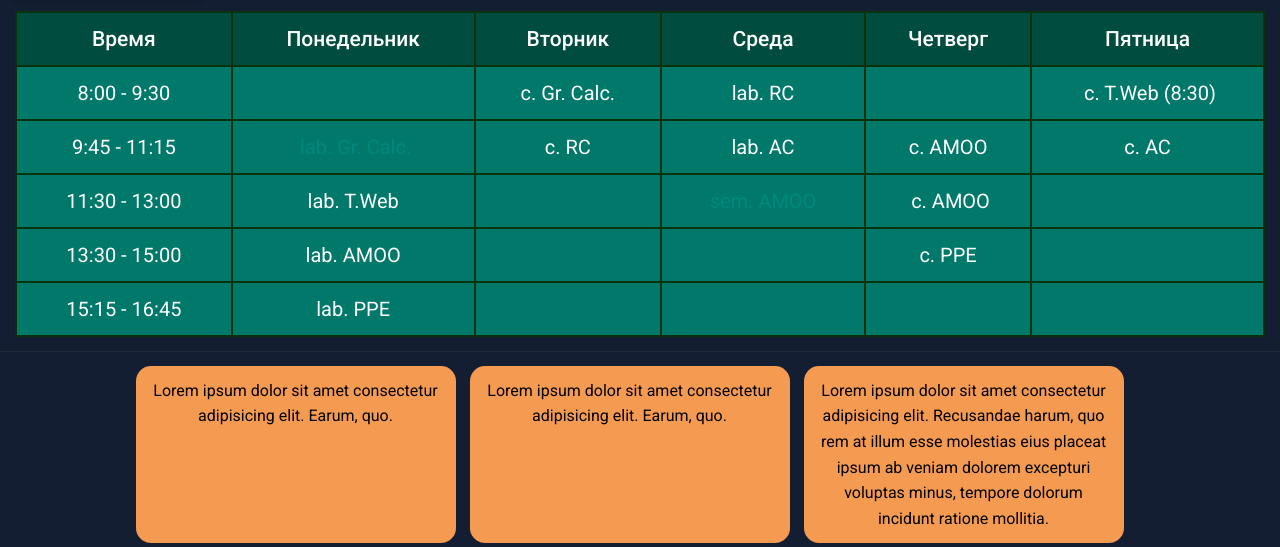
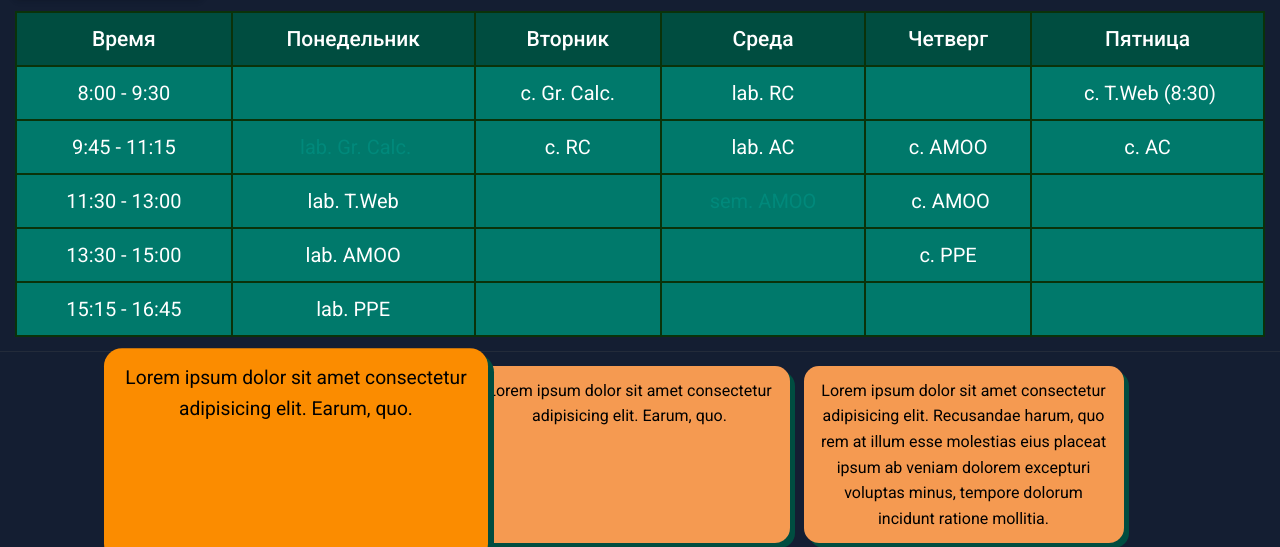
Before and after one commit to Sarafudinov/site, a plain HTML site: page index.html in a window 1280 px wide. In both pictures the pointer is over the element 295 px from the left and 675 px from the top of the page. Shown: the part 221-768 px from the top of the page. Drawn offline with nearby package versions, Linux system fonts and the light colour scheme.

Commit message:
news colors

```diff
--- a/css/style.css
+++ b/css/style.css
@@ -152,17 +152,12 @@ header
 	color: #000;
 	font-size: 16px;
 	text-align: center;
+	box-shadow: 5px 5px #004D40;
 }
 
-.block::hover {
-	box-shadow:
-		1px 1px #53ea93,
-		2px 2px #53ea93,
-		3px 3px #53ea93,
-		4px 4px #53ea93,
-		5px 5px #53ea93,
-		6px 6px #53ea93,
-		7px 7px #53ea93;
-	-webkit-transform: translateX(-7px);
-	transform: translateX(-7px);
+.block:hover {
+	-webkit-transform: scale(1.2);
+	-ms-transform: scale(1.2);
+	transform: scale(1.2);
+	background-color: #FB8C00
 }
```
Also changed, not shown: index.html (+3 -3 lines).
